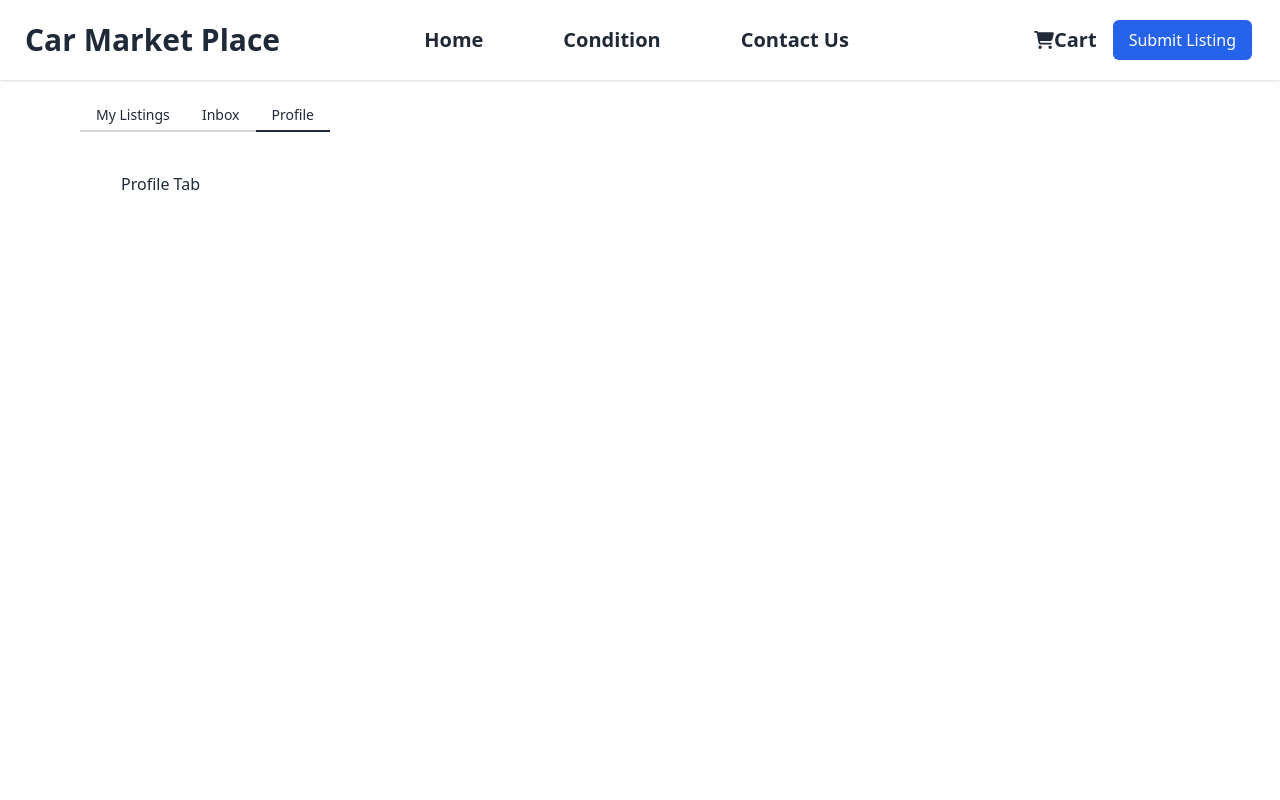
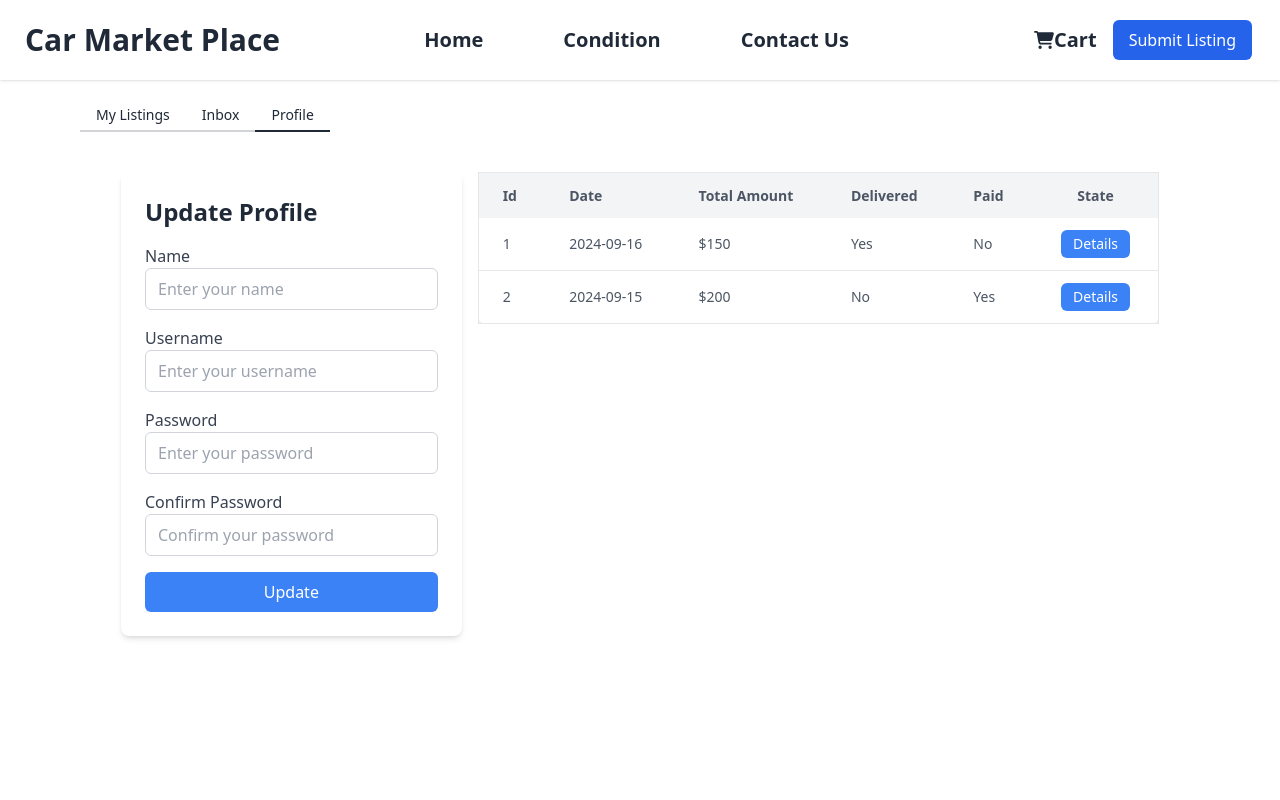
Before and after one commit to Hemraj-Khatri/CarMarket, a React (Vite) app in the folder Frontend/: page /profile in a window 1280 px wide. Both pictures are taken after a click on the tab "Profile". Shown: the top 800 px of the page. Built offline with nearby package versions, Linux system fonts and the light colour scheme; no server answers.

Commit message:
Profile tab Design completed but api call remain

```diff
--- /dev/null
+++ b/Frontend/src/components/MyOrder.jsx
@@ -0,0 +1,59 @@
+import React from "react";
+
+function MyOrder() {
+  const orders = [
+    {
+      id: 1,
+      date: "2024-09-16",
+      totalAmount: "$150",
+      delivered: "Yes",
+      paid: "No",
+    },
+    {
+      id: 2,
+      date: "2024-09-15",
+      totalAmount: "$200",
+      delivered: "No",
+      paid: "Yes",
+    },
+    // Add more order data here
+  ];
+
+  return (
+    <div className="overflow-x-auto">
+      <table className="min-w-full bg-white border border-gray-200 shadow-md rounded-lg">
+        <thead>
+          <tr className="bg-gray-100 text-gray-600 text-sm leading-normal">
+            <th className="py-3 px-6 text-left">Id</th>
+            <th className="py-3 px-6 text-left">Date</th>
+            <th className="py-3 px-6 text-left">Total Amount</th>
+            <th className="py-3 px-6 text-left">Delivered</th>
+            <th className="py-3 px-6 text-left">Paid</th>
+            <th className="py-3 px-6 text-center">State</th>
+          </tr>
+        </thead>
+        <tbody className="text-gray-600 text-sm">
+          {orders.map((order, index) => (
+            <tr
+              key={index}
+              className="border-b border-gray-200 hover:bg-gray-50"
+            >
+              <td className="py-3 px-6 text-left">{order.id}</td>
+              <td className="py-3 px-6 text-left">{order.date}</td>
+              <td className="py-3 px-6 text-left">{order.totalAmount}</td>
+              <td className="py-3 px-6 text-left">{order.delivered}</td>
+              <td className="py-3 px-6 text-left">{order.paid}</td>
+              <td className="py-3 px-6 text-center">
+                <button className="bg-blue-500 text-white px-3 py-1 rounded-md hover:bg-blue-600">
+                  Details
+                </button>
+              </td>
+            </tr>
+          ))}
+        </tbody>
+      </table>
+    </div>
+  );
+}
+
+export default MyOrder;
--- /dev/null
+++ b/Frontend/src/components/MyProfile.jsx
@@ -0,0 +1,17 @@
+import React from "react";
+import UpdateProfile from "./updateProfile.jsx";
+import MyOrder from "./MyOrder.jsx";
+function MyProfile() {
+  return (
+    <div className="md:grid md:grid-cols-[1fr_2fr] gap-4">
+      <div>
+        <UpdateProfile />
+      </div>
+      <div>
+        <MyOrder />
+      </div>
+    </div>
+  );
+}
+
+export default MyProfile;
--- a/Frontend/src/components/Tab.jsx
+++ b/Frontend/src/components/Tab.jsx
@@ -1,12 +1,24 @@
-import React from 'react'
-import MyListing from './MyListing';
-import InboxChat from './InboxChat';
+import React from "react";
+import MyListing from "./MyListing";
+import InboxChat from "./InboxChat";
+import MyProfile from "./MyProfile";
 
 function Tab() {
   return (
-<div role="tablist" className="tabs tabs-bordered my-5 md:px-20  w-[100%]   ">
-  <input type="radio" name="my_tabs_1" role="tab" className="tab " aria-label="My Listings" />
-  <div role="tabpanel" className="tab-content p-10"><MyListing/></div>
+    <div
+      role="tablist"
+      className="tabs tabs-bordered my-5 md:px-20  w-[100%]   "
+    >
+      <input
+        type="radio"
+        name="my_tabs_1"
+        role="tab"
+        className="tab "
+        aria-label="My Listings"
+      />
+      <div role="tabpanel" className="tab-content p-10">
+        <MyListing />
+      </div>
 
       <input
         type="radio"
@@ -14,14 +26,25 @@ function Tab() {
         role="tab"
         className="tab"
         aria-label="Inbox"
-    defaultChecked />
+        defaultChecked
+      />
 
-  <div role="tabpanel" className="tab-content p-10"><InboxChat/></div>
+      <div role="tabpanel" className="tab-content p-10">
+        <InboxChat />
+      </div>
 
-  <input type="radio" name="my_tabs_1" role="tab" className="tab" aria-label="Profile" />
-  <div role="tabpanel" className="tab-content p-10">Profile Tab</div>
+      <input
+        type="radio"
+        name="my_tabs_1"
+        role="tab"
+        className="tab"
+        aria-label="Profile"
+      />
+      <div role="tabpanel" className="tab-content p-10">
+        <MyProfile />
       </div>
-  )
+    </div>
+  );
 }
 
 export default Tab;
--- /dev/null
+++ b/Frontend/src/components/UpdateProfile.jsx
@@ -0,0 +1,66 @@
+import React from "react";
+
+function UpdateProfile() {
+  return (
+    <div className="max-w-md  md:p-6 bg-white rounded-lg shadow-md">
+      <h2 className="text-2xl font-bold mb-4">Update Profile</h2>
+      <form>
+        <div className="mb-4">
+          <label className="block text-gray-700">Name</label>
+          <input
+            type="text"
+            name="name"
+            onChange={(e) => console.log(e.target.value)}
+            className="w-full px-3 py-2 border border-gray-300 rounded-md"
+            placeholder="Enter your name"
+            required
+          />
+        </div>
+        <div className="mb-4">
+          <label className="block text-gray-700">Username</label>
+          <input
+            type="text"
+            name="username"
+            // value={formData.username}
+            // onChange={handleChange}
+            className="w-full px-3 py-2 border border-gray-300 rounded-md"
+            placeholder="Enter your username"
+            required
+          />
+        </div>
+        <div className="mb-4">
+          <label className="block text-gray-700">Password</label>
+          <input
+            type="password"
+            name="password"
+            // value={formData.password}
+            // onChange={handleChange}
+            className="w-full px-3 py-2 border border-gray-300 rounded-md"
+            placeholder="Enter your password"
+            required
+          />
+        </div>
+        <div className="mb-4">
+          <label className="block text-gray-700">Confirm Password</label>
+          <input
+            type="password"
+            name="confirmPassword"
+            // value={formData.confirmPassword}
+            // onChange={handleChange}
+            className="w-full px-3 py-2 border border-gray-300 rounded-md"
+            placeholder="Confirm your password"
+            required
+          />
+        </div>
+        <button
+          type="submit"
+          className="w-full bg-blue-500 text-white px-4 py-2 rounded-md hover:bg-blue-600 transition"
+        >
+          Update
+        </button>
+      </form>
+    </div>
+  );
+}
+
+export default UpdateProfile;
```
Lines whose indentation alone changed are shown as unchanged.
